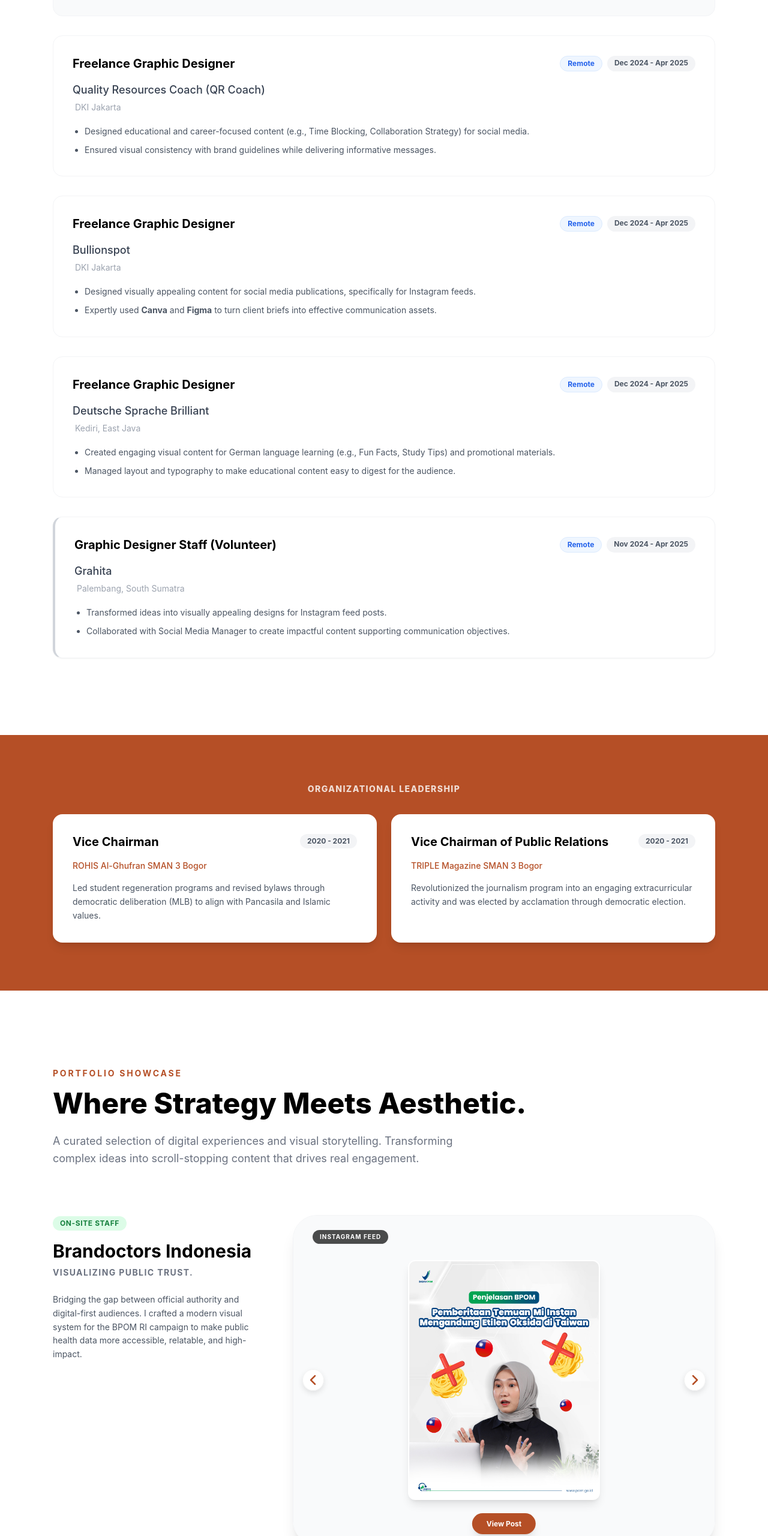
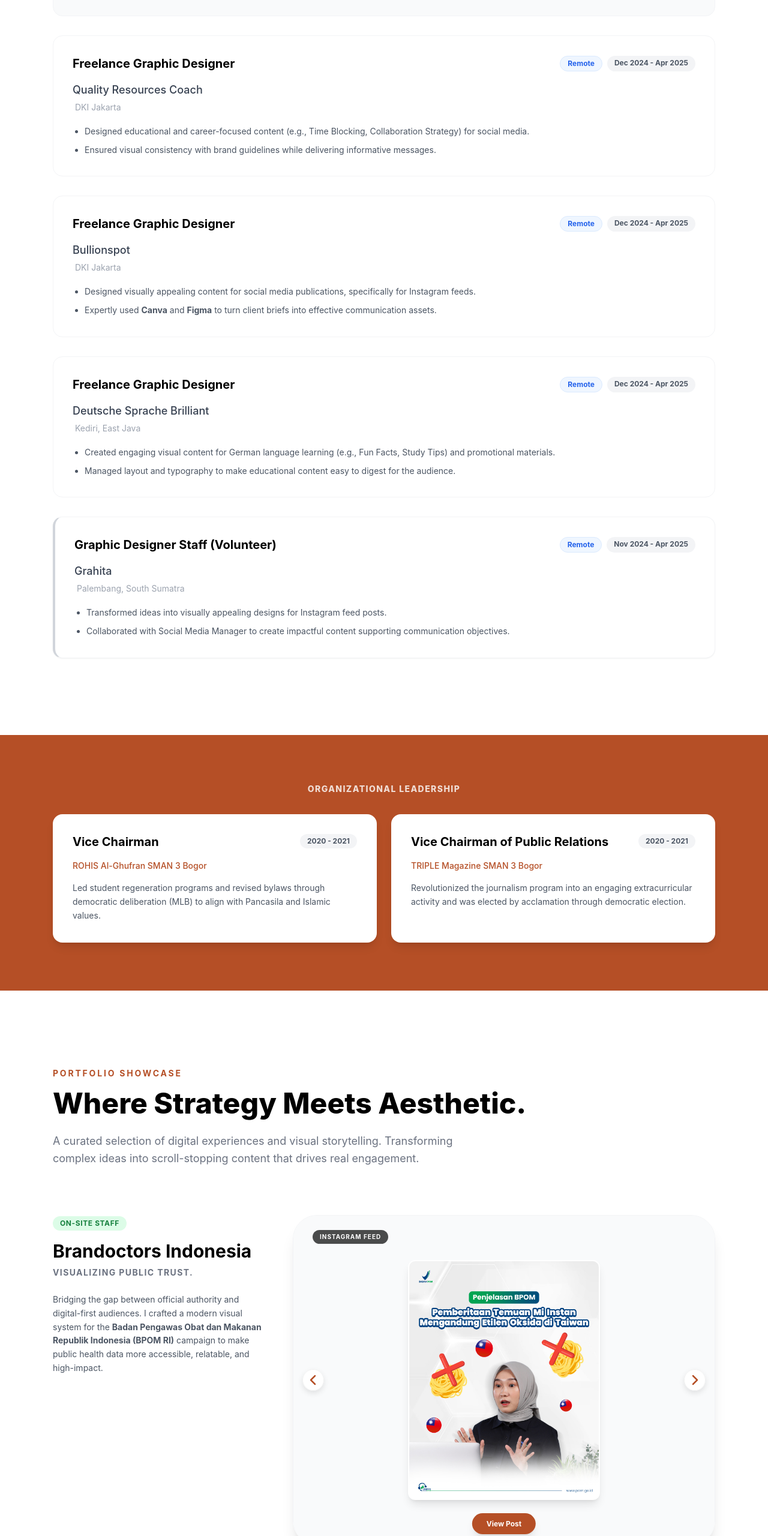
Before and after one commit to fauzantaufiq1211/fauzan-portfolio, a plain HTML site: page index.html in a window 1280 px wide. Shown: the part 2320-4880 px from the top of the page at 60% size. Drawn offline with nearby package versions, Linux system fonts and the light colour scheme.

Commit message:
modified:   index.html

```diff
--- a/index.html
+++ b/index.html
@@ -896,7 +896,7 @@
                 target="_blank"
                 class="hover:text-primary transition-colors flex items-center gap-2 w-fit"
               >
-                Quality Resources Coach (QR Coach)
+                Quality Resources Coach
               </a>
               <span class="text-gray-400 text-sm font-normal ml-1"
                 >DKI Jakarta</span
@@ -1504,7 +1504,7 @@
             badge: "On-site Staff",
             badgeClass: "bg-green-100 text-green-700",
             tagline: "Visualizing Public Trust.",
-            desc: "Bridging the gap between official authority and digital-first audiences. I crafted a modern visual system for the BPOM RI campaign to make public health data more accessible, relatable, and high-impact.",
+            desc: 'Bridging the gap between official authority and digital-first audiences. I crafted a modern visual system for the <a href="https://pom.go.id" target="_blank"><strong>Badan Pengawas Obat dan Makanan Republik Indonesia (BPOM RI)</strong></a> campaign to make public health data more accessible, relatable, and high-impact.',
             // Masukkan sebanyak mungkin karya di sini:
             works: [
               {
@@ -1666,7 +1666,7 @@
           },
           {
             id: "qrcoach",
-            company: "QR Coach",
+            company: "Quality Resources Coach",
             badge: "Remote Freelance",
             badgeClass: "bg-blue-100 text-blue-700",
             tagline: "Designing Career Growth.",
@@ -1718,7 +1718,7 @@
           },
           {
             id: "ds",
-            company: "Deutsche Sprache",
+            company: "Deutsche Sprache Brilliant",
             badge: "Remote Freelance",
             badgeClass: "bg-blue-100 text-blue-700",
             tagline: "Language Learning, Reimagined.",
```
